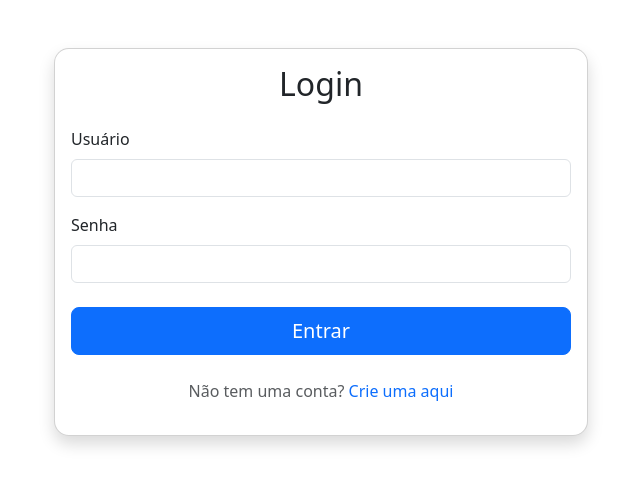
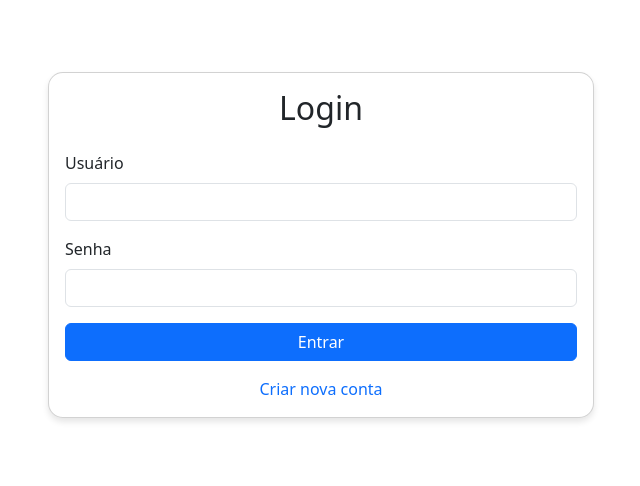
Before and after one commit to menascim/igreja_financeiro, a Django app: template core/templates/login.html in a window 1280 px wide. Shown: the top 486 px of the page, without its empty margins (319-959 px from the left). Run offline with Django 5.2, Linux system fonts and the light colour scheme; the template is opened without the code that fills it: values that come from a table or form of the project are taken from there, others are empty.

Commit message:
Update login.html

```diff
--- a/core/templates/login.html
+++ b/core/templates/login.html
@@ -1,55 +1,27 @@
 {% extends 'base.html' %}
 
 {% block content %}
-<div class="container mt-5">
 <div class="row justify-content-center">
     <div class="col-md-6">
-            <div class="card shadow">
+        <div class="card mt-5">
             <div class="card-body">
                 <h2 class="card-title text-center mb-4">Login</h2>
-
-                    {% if form.errors %}
-                    <div class="alert alert-danger" role="alert">
-                        Usuário ou senha incorretos. Por favor tente novamente.
-                    </div>
-                    {% endif %}
-
                 <form method="post">
                     {% csrf_token %}
-
                     <div class="mb-3">
                         <label for="id_username" class="form-label">Usuário</label>
-                            <input type="text"
-                                   name="username"
-                                   class="form-control"
-                                   id="id_username"
-                                   required>
+                        {{ form.username }}
                     </div>
-
-                        <div class="mb-4">
+                    <div class="mb-3">
                         <label for="id_password" class="form-label">Senha</label>
-                            <input type="password"
-                                   name="password"
-                                   class="form-control"
-                                   id="id_password"
-                                   required>
+                        {{ form.password }}
                     </div>
-
                     <div class="d-grid gap-2">
-                            <button type="submit" class="btn btn-primary btn-lg">
-                                <i class="bi bi-box-arrow-in-right"></i> Entrar
-                            </button>
+                        <button type="submit" class="btn btn-primary">Entrar</button>
                     </div>
                 </form>
-
-                    <div class="text-center mt-4">
-                        <p class="text-muted">
-                            Não tem uma conta?
-                            <a href="{% url 'cadastro' %}" class="text-decoration-none">
-                                Crie uma aqui
-                            </a>
-                        </p>
-                    </div>
+                <div class="mt-3 text-center">
+                    <a href="{% url 'cadastro' %}" class="text-decoration-none">Criar nova conta</a>
                 </div>
             </div>
         </div>
```
Lines whose indentation alone changed are shown as unchanged.
